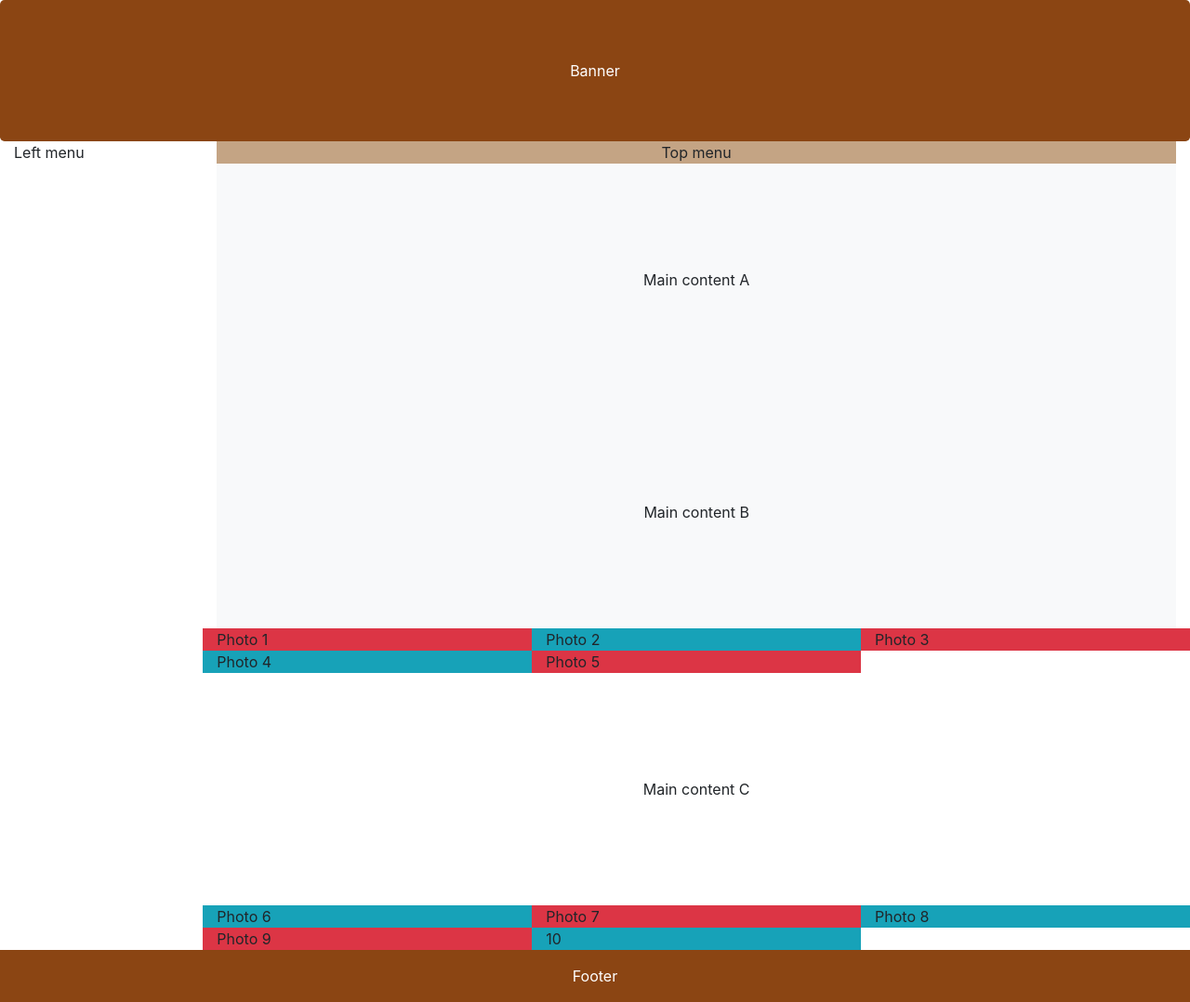
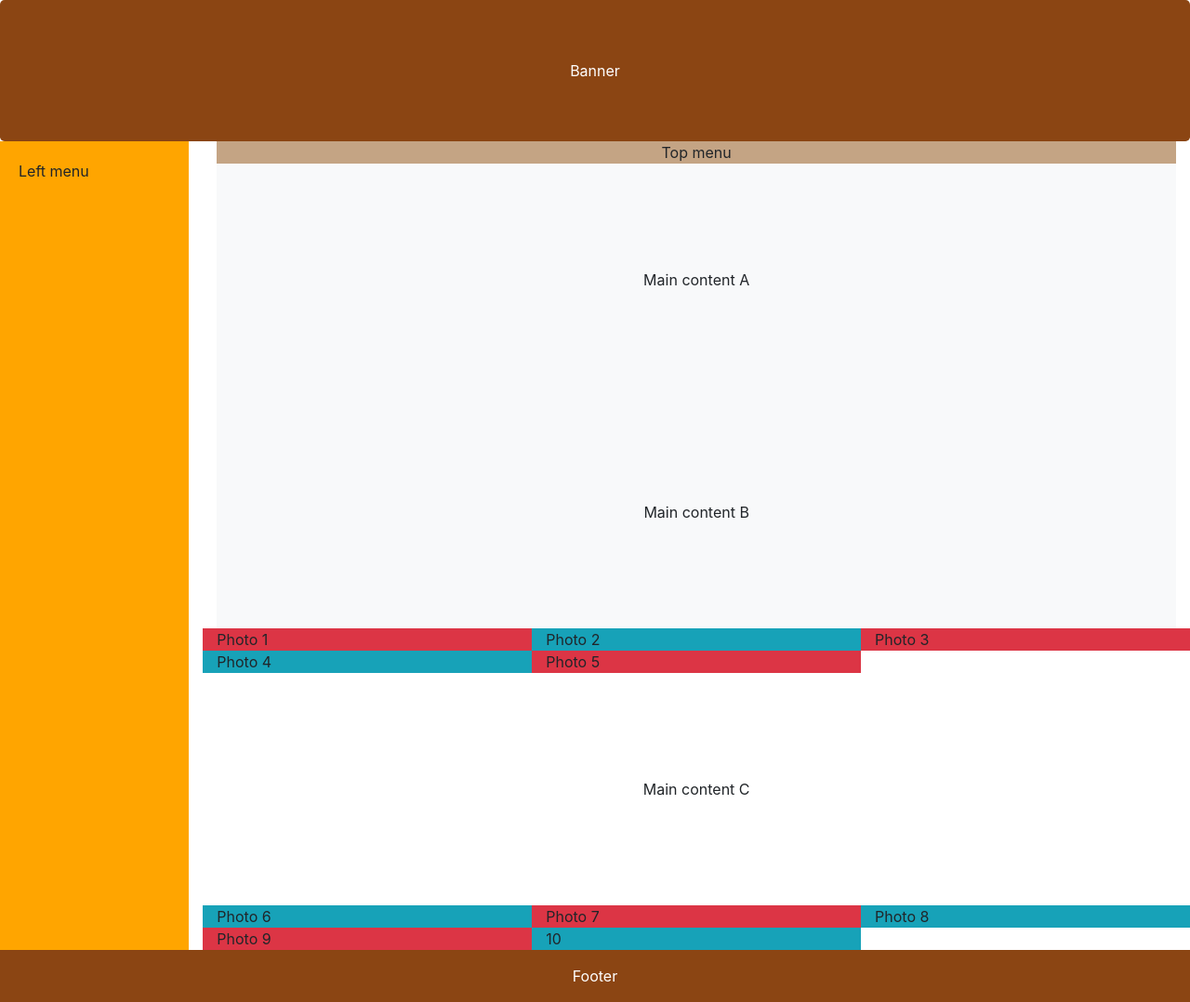
Before and after one commit to boriscm/Ejercicio-Bootstrap, a plain HTML site: page index.html in a window 1280 px wide. Shown: the whole page at 93% size. Drawn offline with nearby package versions, Linux system fonts and the light colour scheme.

Commit message:
Update index.html

```diff
--- a/index.html
+++ b/index.html
@@ -8,6 +8,18 @@
           crossorigin="anonymous" />
     <link rel="stylesheet" href="lib/style.css" />
     <script src="lib/script.js"></script>
+    <style>
+div.example {
+
+  padding: 20px;
+}
+
+@media screen and (max-width: 800px) {
+  div.example {
+    display: none;
+  }
+}
+</style>
 </head>
 <body>
 
@@ -16,8 +28,8 @@
     </div>
 
     <div class="row">
-        <div class="col-sm-0 col-md-2">
-            <div class="container style="background-color:rgb(196, 164, 132)"">
+        <div class="col-sm-0 col-md-2" style="background-color:orange">
+            <div class="example" >
                 Left menu
             </div>
         </div>
```
